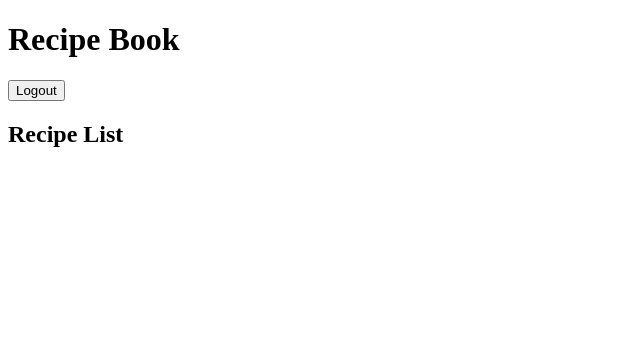
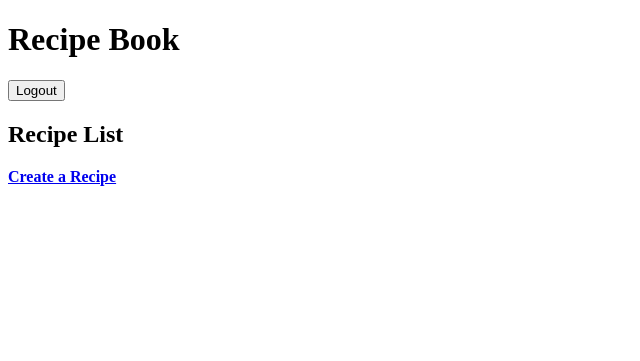
Before and after one commit to XxlloodxX/recipebook-Leano-LloydHansKarol, a Django app: page /recipes/list in a window 1280 px wide. Shown: the top 361 px of the page, without its empty margins (0-640 px from the left). Run offline with Django 5.2, Linux system fonts and the light colour scheme; the visitor is signed in with stand-in values (Sample User, id 1); data that the repository does not hold is empty.

Commit message:
[recipe_list.html] Edited to add a link to the forms in creating Recipe, Ingredient, and RecipeIngredient.

```diff
--- a/recipebook/ledger/templates/recipe_list.html
+++ b/recipebook/ledger/templates/recipe_list.html
@@ -10,4 +10,6 @@
         <li><a href="/recipe/{{item.id}}">{{ item.name }}</a></li>
         {% endfor %}
     </ul>
+	<b>
+	<a href = "/recipe/add">Create a Recipe</a>
 {% endblock %}
```
